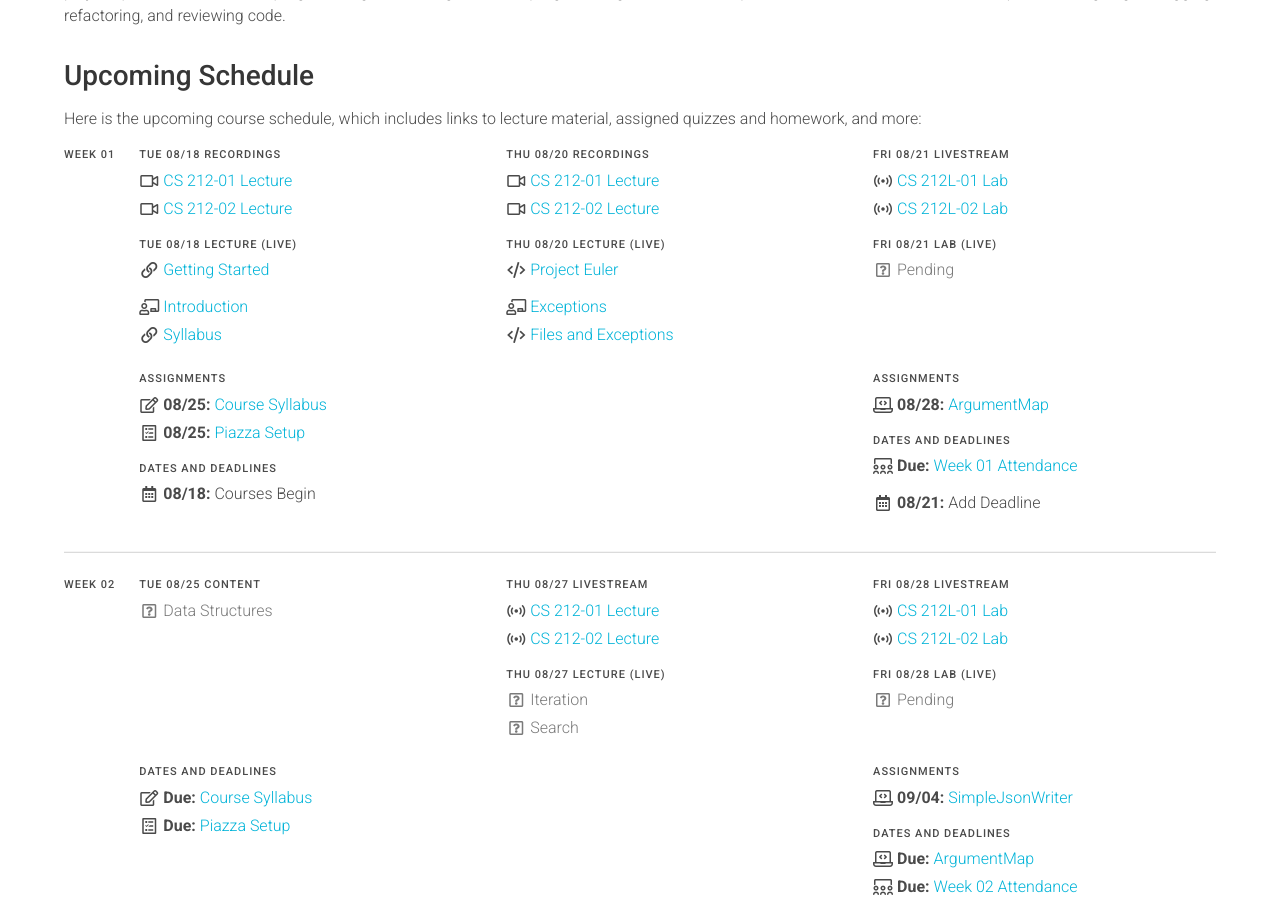
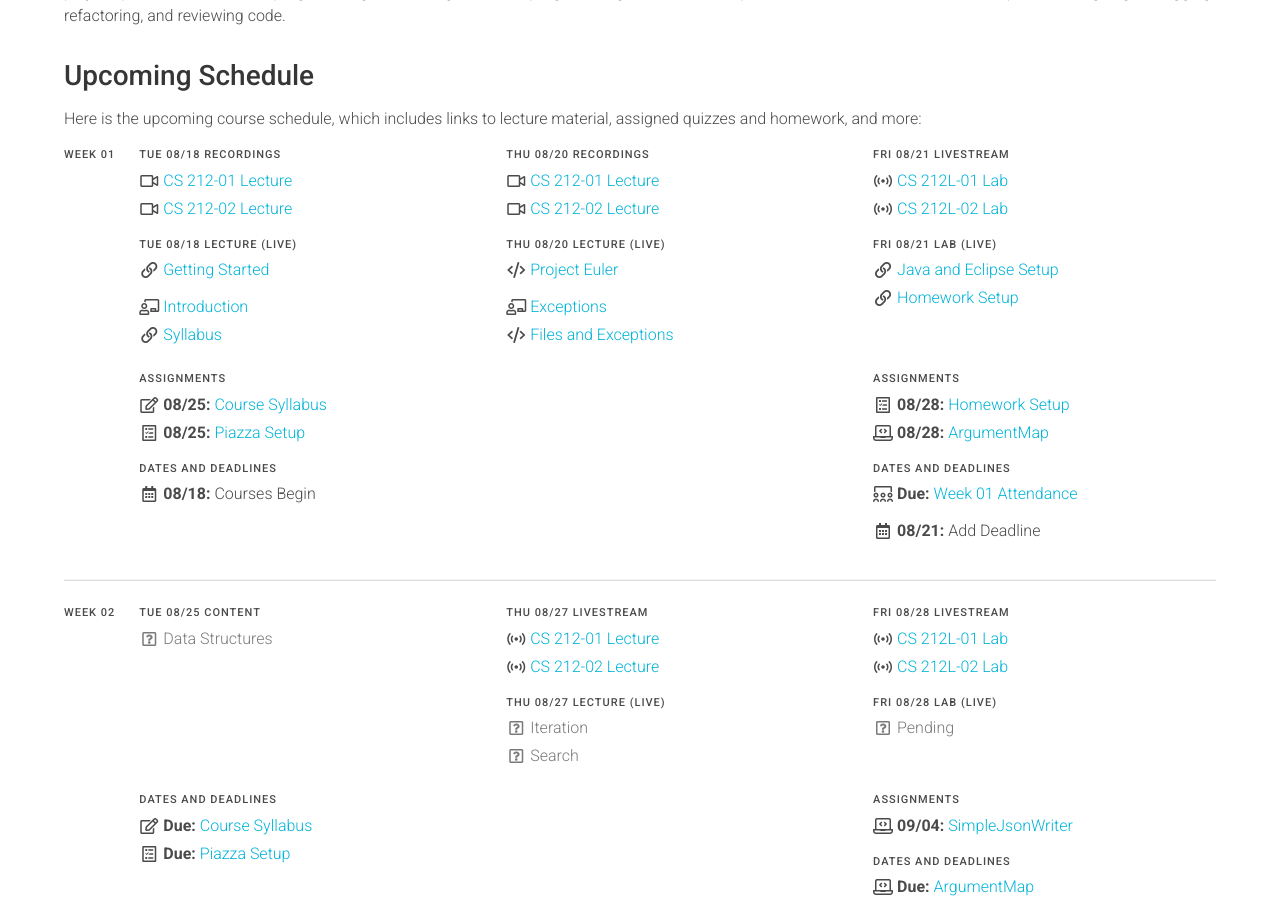
Before and after one commit to usf-cs212-fall2020/usf-cs212-fall2020.github.io, a Jekyll site: the page built from index.md, in a window 1280 px wide and 900 px high, scrolled down 530 px. Built offline with Jekyll 4.4.1, drawn with Linux system fonts in a browser that asks for light colours.

Commit message:
Updating lab.

```diff
--- a/_data/schedule.yml
+++ b/_data/schedule.yml
@@ -273,12 +273,22 @@ weeks:
 
           - label: 'Lab (Live)'
             items:
-              - text: 'Pending'
-                type: 'has-text-grey'
+              - text: 'Java and Eclipse Setup'
+                icon: *icon_website
+                link: '/guides/eclipse/'
+
+              - text: 'Homework Setup'
+                icon: *icon_website
+                link: '/guides/homework/'
 
           - label: 'Assignments'
             dates: true
             items:
+              - text: 'Homework Setup'
+                icon: *icon_participation
+                link: 'https://usfca.instructure.com/courses/1594619/assignments/6995254'
+                date: 2020-08-28
+
               - <<: *argumentmap
 
           - label: 'Dates and Deadlines'
```
